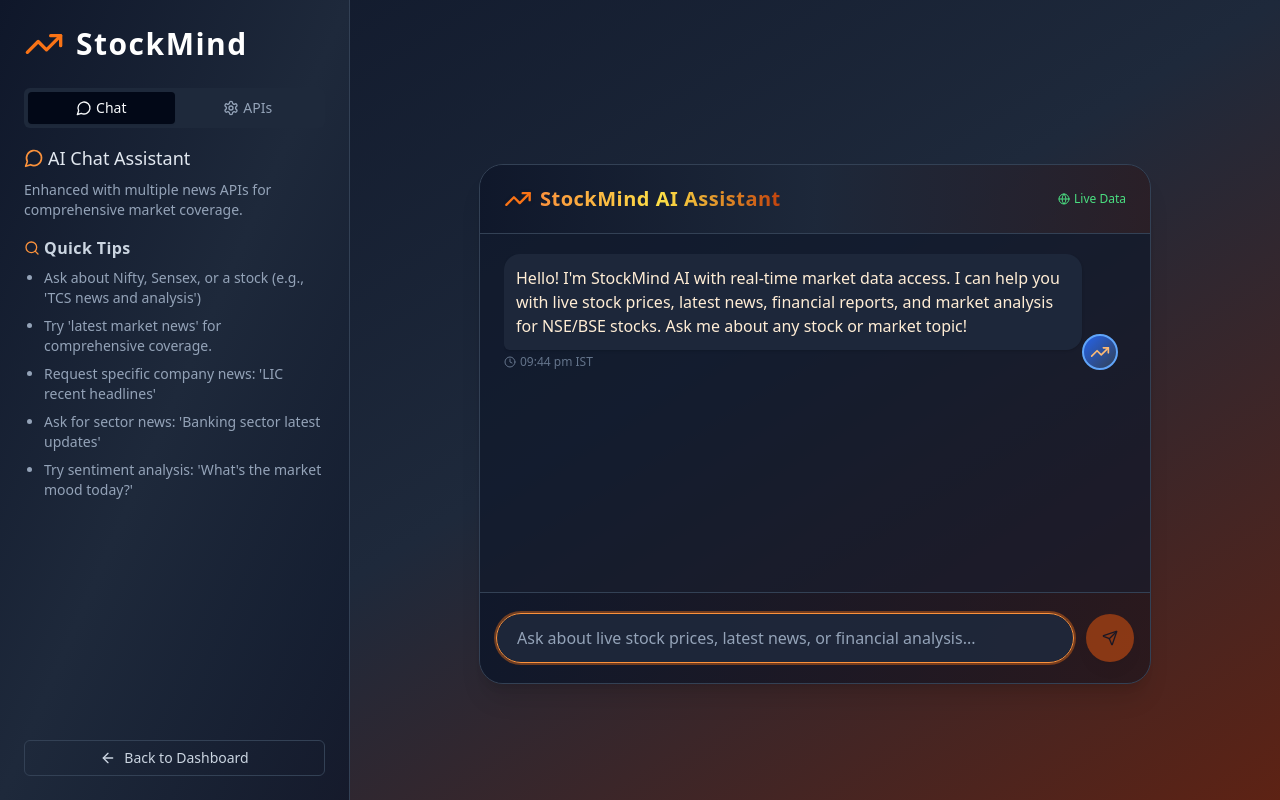
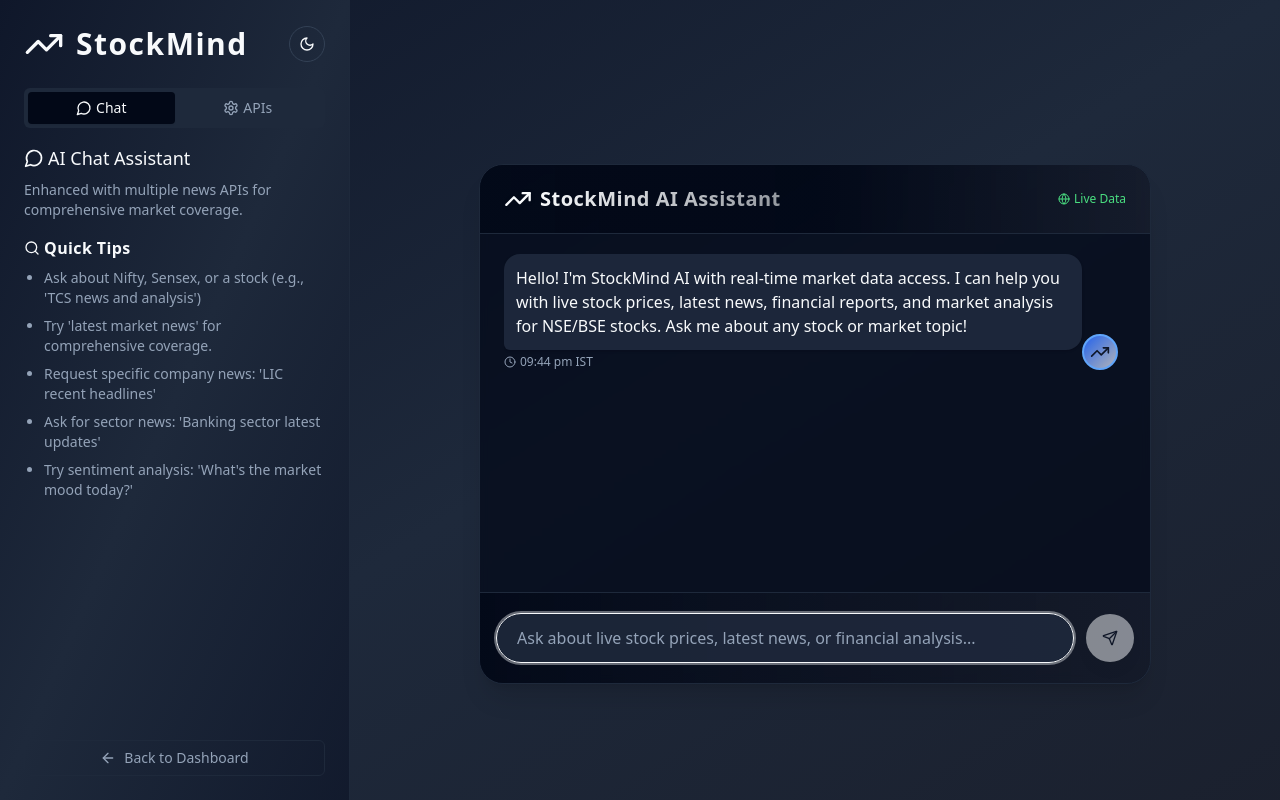
Before and after one commit to y2010-ops/vibecoding-stock-sahayak, a React (Vite) app: page /ai-chat in a window 1280 px wide. Built offline with nearby package versions, Linux system fonts and the light colour scheme.

Commit message:
feat: Add light theme option to chat page
Adds a light theme option to the AI chat page, allowing users to switch between light and dark themes.

```diff
--- a/src/components/ai/AIChatAssistant.tsx
+++ b/src/components/ai/AIChatAssistant.tsx
@@ -112,14 +112,14 @@ export const AIChatAssistant = () => {
 
   return (
     <div className="relative animate-fade-in">
-      <div className="bg-slate-900/70 rounded-3xl shadow-xl border border-slate-700 overflow-hidden flex flex-col min-h-[520px] max-h-[75vh]">
+      <div className="bg-card/70 backdrop-blur-sm rounded-3xl shadow-xl border border-border overflow-hidden flex flex-col min-h-[520px] max-h-[75vh]">
         {/* Header */}
-        <div className="flex items-center gap-2 px-6 py-5 border-b border-slate-700 bg-gradient-to-r from-slate-900/80 via-slate-800/90 to-orange-900/20">
-          <TrendingUp className="w-7 h-7 text-orange-500 drop-shadow" />
-          <span className="text-xl font-extrabold bg-gradient-to-r from-orange-400 via-yellow-300 to-orange-700 bg-clip-text text-transparent tracking-wide">
+        <div className="flex items-center gap-2 px-6 py-5 border-b border-border bg-gradient-to-r from-card/80 via-card/90 to-primary/5">
+          <TrendingUp className="w-7 h-7 text-primary drop-shadow" />
+          <span className="text-xl font-extrabold bg-gradient-to-r from-primary via-primary/80 to-primary/60 bg-clip-text text-transparent tracking-wide">
             StockMind AI Assistant
           </span>
-          <div className="ml-auto flex items-center gap-1 text-xs text-green-400">
+          <div className="ml-auto flex items-center gap-1 text-xs text-green-600 dark:text-green-400">
             <Globe className="w-3 h-3" />
             <span>Live Data</span>
           </div>
@@ -127,7 +127,7 @@ export const AIChatAssistant = () => {
 
         {/* Chat Area */}
         <div className="flex-1 flex flex-col p-0">
-          <ScrollArea className="flex-1 w-full h-full px-4 sm:px-6 py-5 overflow-y-auto scrollbar-thin scrollbar-thumb-orange-500/60"
+          <ScrollArea className="flex-1 w-full h-full px-4 sm:px-6 py-5 overflow-y-auto scrollbar-thin scrollbar-thumb-primary/60"
             style={{ background: "transparent", maxHeight: "55vh" }}
           >
             <div className="space-y-4 pb-6">
@@ -138,11 +138,11 @@ export const AIChatAssistant = () => {
                 >
                   {/* AVATAR */}
                   <div className={`flex flex-col items-center gap-1 ${message.type === 'user' ? 'order-2 ml-2' : 'order-1 mr-2'}`}>
-                    <div className={`rounded-full flex items-center justify-center border-2 ${message.type === 'user' ? 'bg-gradient-to-br from-orange-500 to-orange-700 border-orange-500' : 'bg-gradient-to-br from-blue-600 to-slate-700 border-blue-400'} w-9 h-9`}>
+                    <div className={`rounded-full flex items-center justify-center border-2 ${message.type === 'user' ? 'bg-gradient-to-br from-primary to-primary/80 border-primary' : 'bg-gradient-to-br from-blue-600 to-primary/70 border-blue-400'} w-9 h-9`}>
                       {message.type === 'user' ? (
-                        <MessageCircle className="w-5 h-5 text-white" />
+                        <MessageCircle className="w-5 h-5 text-primary-foreground" />
                       ) : (
-                        <TrendingUp className="w-5 h-5 text-orange-300" />
+                        <TrendingUp className="w-5 h-5 text-primary-foreground" />
                       )}
                     </div>
                   </div>
@@ -151,19 +151,19 @@ export const AIChatAssistant = () => {
                   <div className={`max-w-[75vw] md:max-w-[60vw] break-words`}>
                     <div className={`p-3 rounded-2xl shadow text-sm md:text-base font-medium
                       ${message.type === 'user'
-                        ? 'bg-gradient-to-br from-orange-500 via-orange-600 to-orange-700 text-white rounded-br-md'
-                        : 'bg-slate-800/95 text-orange-100 rounded-bl-md'
+                        ? 'bg-gradient-to-br from-primary via-primary/90 to-primary/80 text-primary-foreground rounded-br-md'
+                        : 'bg-muted/95 text-foreground rounded-bl-md'
                       }`}>
                       <span className="whitespace-pre-wrap">{message.content}</span>
 
                       {/* Show metadata for assistant messages */}
                       {message.type === 'assistant' && message.metadata?.webDataUsed && message.metadata.webDataUsed.length > 0 && (
-                        <div className="mt-2 pt-2 border-t border-slate-600/50">
-                          <div className="flex items-center gap-2 text-xs text-slate-400">
-                            <Globe className="w-3 h-3 text-green-400" />
+                        <div className="mt-2 pt-2 border-t border-border/50">
+                          <div className="flex items-center gap-2 text-xs text-muted-foreground">
+                            <Globe className="w-3 h-3 text-green-600 dark:text-green-400" />
                             <span>Live data: {message.metadata.webDataUsed.join(', ')}</span>
                             {message.metadata.stockSymbol && (
-                              <span className="bg-slate-700 px-2 py-1 rounded text-orange-300">
+                              <span className="bg-secondary px-2 py-1 rounded text-primary">
                                 {message.metadata.stockSymbol}
                               </span>
                             )}
@@ -171,7 +171,7 @@ export const AIChatAssistant = () => {
                         </div>
                       )}
                     </div>
-                    <div className="text-xs text-slate-500 mt-1 flex items-center gap-1">
+                    <div className="text-xs text-muted-foreground mt-1 flex items-center gap-1">
                       <Clock className="w-3 h-3" />
                       {message.timestamp.toLocaleTimeString('en-IN', {
                         hour: "2-digit",
@@ -191,11 +191,11 @@ export const AIChatAssistant = () => {
               {/* Loading State */}
               {isLoading && (
                 <div className="flex items-end justify-start group gap-3">
-                  <div className="rounded-full bg-gradient-to-br from-blue-600 to-slate-700 border-2 border-blue-400 w-9 h-9 flex items-center justify-center">
-                    <TrendingUp className="w-5 h-5 text-orange-300 animate-pulse" />
+                  <div className="rounded-full bg-gradient-to-br from-blue-600 to-primary/70 border-2 border-blue-400 w-9 h-9 flex items-center justify-center">
+                    <TrendingUp className="w-5 h-5 text-primary-foreground animate-pulse" />
                   </div>
-                  <div className="bg-slate-800/90 p-3 rounded-2xl rounded-bl-md animate-pulse shadow text-orange-100 flex items-center gap-2">
-                    <Globe className="w-4 h-4 text-green-400 animate-spin" />
+                  <div className="bg-muted/90 p-3 rounded-2xl rounded-bl-md animate-pulse shadow text-foreground flex items-center gap-2">
+                    <Globe className="w-4 h-4 text-green-600 dark:text-green-400 animate-spin" />
                     Fetching live market data...
                   </div>
                 </div>
@@ -205,7 +205,7 @@ export const AIChatAssistant = () => {
 
           {/* Chat Input */}
           <form
-            className="w-full border-t border-slate-700 bg-gradient-to-r from-slate-900/80 to-orange-950/30 px-4 py-5 flex items-center gap-3"
+            className="w-full border-t border-border bg-gradient-to-r from-card/80 to-primary/5 px-4 py-5 flex items-center gap-3"
             onSubmit={e => { e.preventDefault(); sendMessage(); }}
           >
             <input
@@ -214,7 +214,7 @@ export const AIChatAssistant = () => {
               autoFocus
               onChange={e => setInput(e.target.value)}
               placeholder="Ask about live stock prices, latest news, or financial analysis..."
-              className="flex-1 bg-slate-800/90 border border-slate-700 focus:border-orange-400 rounded-full px-5 py-3 text-white placeholder-slate-400 outline-none transition-all focus:ring-2 focus:ring-orange-500/40"
+              className="flex-1 bg-muted/90 border border-border focus:border-primary rounded-full px-5 py-3 text-foreground placeholder-muted-foreground outline-none transition-all focus:ring-2 focus:ring-primary/40"
               disabled={isLoading}
               onKeyPress={handleKeyPress}
             />
@@ -222,7 +222,7 @@ export const AIChatAssistant = () => {
               type="submit"
               size="icon"
               disabled={isLoading || !input.trim()}
-              className="bg-orange-600 hover:bg-orange-700 rounded-full p-0 w-12 h-12 transition duration-200 shadow-lg flex items-center justify-center"
+              className="bg-primary hover:bg-primary/90 rounded-full p-0 w-12 h-12 transition duration-200 shadow-lg flex items-center justify-center"
               aria-label="Send"
             >
               <Send className="w-5 h-5" />
--- a/src/pages/AIChat.tsx
+++ b/src/pages/AIChat.tsx
@@ -3,6 +3,7 @@ import { AIChatAssistant } from "@/components/ai/AIChatAssistant";
 import { NewsAPISettings } from "@/components/ai/NewsAPISettings";
 import { Button } from "@/components/ui/button";
 import { Tabs, TabsContent, TabsList, TabsTrigger } from "@/components/ui/tabs";
+import { ThemeToggle } from "@/components/theme/ThemeToggle";
 import { TrendingUp, ArrowLeft, MessageCircle, Search, Settings } from "lucide-react";
 import { useNavigate } from "react-router-dom";
 
@@ -18,18 +19,21 @@ const AIChat = () => {
   const navigate = useNavigate();
 
   return (
-    <div className="min-h-screen flex flex-col md:flex-row bg-gradient-to-br from-slate-900 via-slate-800 to-orange-800/60">
+    <div className="min-h-screen flex flex-col md:flex-row bg-gradient-to-br from-background via-background to-primary/5 dark:from-slate-900 dark:via-slate-800 dark:to-primary/10">
       {/* Sidebar / Hero */}
-      <aside className="w-full md:w-[350px] bg-gradient-to-br from-slate-900 via-slate-800 to-slate-900/80 p-6 flex flex-col gap-8 justify-between border-b md:border-b-0 md:border-r border-slate-700">
+      <aside className="w-full md:w-[350px] bg-gradient-to-br from-background via-background/80 to-primary/5 dark:from-slate-900 dark:via-slate-800 dark:to-slate-900/80 p-6 flex flex-col gap-8 justify-between border-b md:border-b-0 md:border-r border-border">
         <div>
-          {/* Branding */}
-          <div className="flex items-center gap-3 mb-6">
-            <TrendingUp className="w-10 h-10 text-orange-500" />
-            <span className="text-3xl font-bold text-white tracking-wider">StockMind</span>
+          {/* Header with Branding and Theme Toggle */}
+          <div className="flex items-center justify-between mb-6">
+            <div className="flex items-center gap-3">
+              <TrendingUp className="w-10 h-10 text-primary" />
+              <span className="text-3xl font-bold text-foreground tracking-wider">StockMind</span>
+            </div>
+            <ThemeToggle />
           </div>
 
           <Tabs defaultValue="chat" className="w-full">
-            <TabsList className="grid w-full grid-cols-2 bg-slate-800 border-slate-700">
+            <TabsList className="grid w-full grid-cols-2 bg-muted border-border">
               <TabsTrigger value="chat" className="flex items-center gap-1">
                 <MessageCircle className="w-4 h-4" />
                 Chat
@@ -42,18 +46,18 @@ const AIChat = () => {
 
             <TabsContent value="chat" className="mt-4 space-y-6">
               <div>
-                <h2 className="text-lg font-medium text-slate-200 mb-2 flex items-center gap-1">
-                  <MessageCircle className="w-5 h-5 text-orange-400" /> AI Chat Assistant
+                <h2 className="text-lg font-medium text-foreground mb-2 flex items-center gap-1">
+                  <MessageCircle className="w-5 h-5 text-primary" /> AI Chat Assistant
                 </h2>
-                <p className="text-slate-400 text-sm mb-4">
+                <p className="text-muted-foreground text-sm mb-4">
                   Enhanced with multiple news APIs for comprehensive market coverage.
                 </p>
 
                 <div className="mb-6">
-                  <div className="font-semibold text-slate-300 mb-2 tracking-wide flex items-center gap-1">
-                    <Search className="w-4 h-4 text-orange-400" /> Quick Tips
+                  <div className="font-semibold text-foreground mb-2 tracking-wide flex items-center gap-1">
+                    <Search className="w-4 h-4 text-primary" /> Quick Tips
                   </div>
-                  <ul className="list-disc ml-5 space-y-2 text-slate-400 text-sm">
+                  <ul className="list-disc ml-5 space-y-2 text-muted-foreground text-sm">
                     {tips.map((t, i) => (
                       <li key={i}>{t}</li>
                     ))}
@@ -64,8 +68,8 @@ const AIChat = () => {
 
             <TabsContent value="settings" className="mt-4">
               <div className="mb-4">
-                <h2 className="text-lg font-medium text-slate-200 mb-2">News API Setup</h2>
-                <p className="text-slate-400 text-sm">
+                <h2 className="text-lg font-medium text-foreground mb-2">News API Setup</h2>
+                <p className="text-muted-foreground text-sm">
                   Configure news sources for better coverage.
                 </p>
               </div>
@@ -78,7 +82,7 @@ const AIChat = () => {
           variant="ghost"
           size="sm"
           onClick={() => navigate('/')}
-          className="w-full text-slate-300 hover:text-white border border-slate-700 hover:bg-slate-800 gap-2"
+          className="w-full text-muted-foreground hover:text-foreground border border-border hover:bg-accent gap-2"
         >
           <ArrowLeft className="w-5 h-5" />
           Back to Dashboard
```
Also changed, not shown: src/components/ai/NewsAPISettings.tsx (+18 -18 lines).
